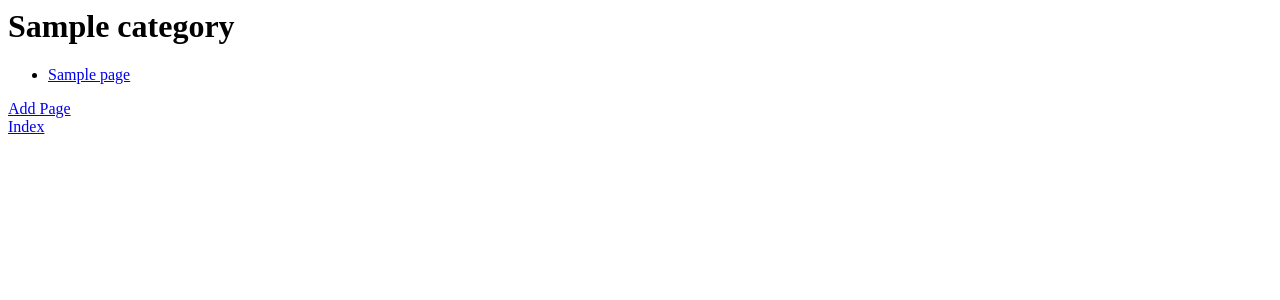
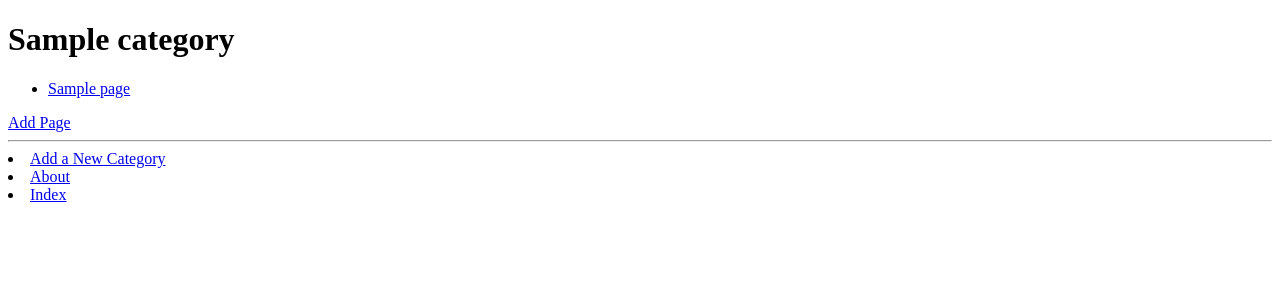
Before and after one commit to ZihanXu1234/tango_with_django_project, a Django app: a page that uses templates/rango/category.html in a window 1280 px wide. Shown: the top 300 px of the page. Run offline with Django 3.2, Linux system fonts and the light colour scheme; tables that the repository leaves empty hold one stand-in row (values such as "Sample post").

Commit message:
8.3 Template Inheritance

```diff
--- a/templates/rango/category.html
+++ b/templates/rango/category.html
@@ -1,11 +1,16 @@
-<html>
 
-    <head>
-        <title>Rango</title>
-    </head>
+{% extends 'rango/base.html' %}
+{% load staticfiles %}
 
-    <body>
-        <div>
+{% block title_block %}
+    {% if category %}
+        {{ category.name }}
+    {% else %}
+        Unknown Category
+    {% endif %}
+{% endblock %}
+
+{% block body_block %}
     {% if category %}
     <h1>{{ category.name }}</h1>
     {% if pages %}
@@ -17,12 +22,8 @@
     {% else %}
     <strong>No pages currently in category.</strong>
     {% endif %}
-                <a href="/rango/category/{{ category.slug }}/add_page/">Add Page</a> <br />
+    <a href="{% url 'rango:add_page' category.slug %}">Add Page</a> <br />
     {% else %}
     The specified category does not exist.
     {% endif %}
-        </div>
-        <a href="/rango/">Index</a>
-    </body>
-
-</html>
+{% endblock %}
```
Lines whose indentation alone changed are shown as unchanged.
